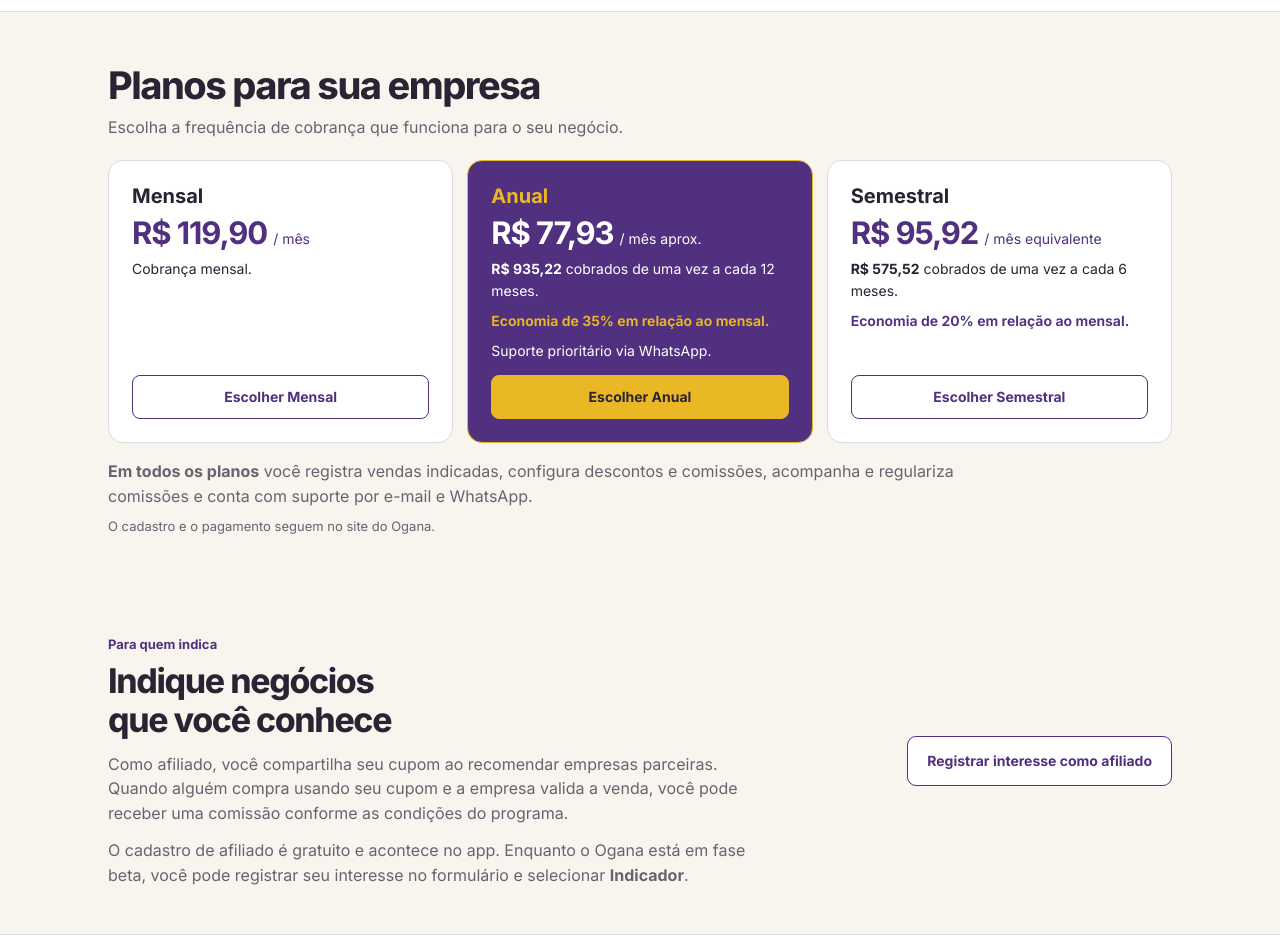
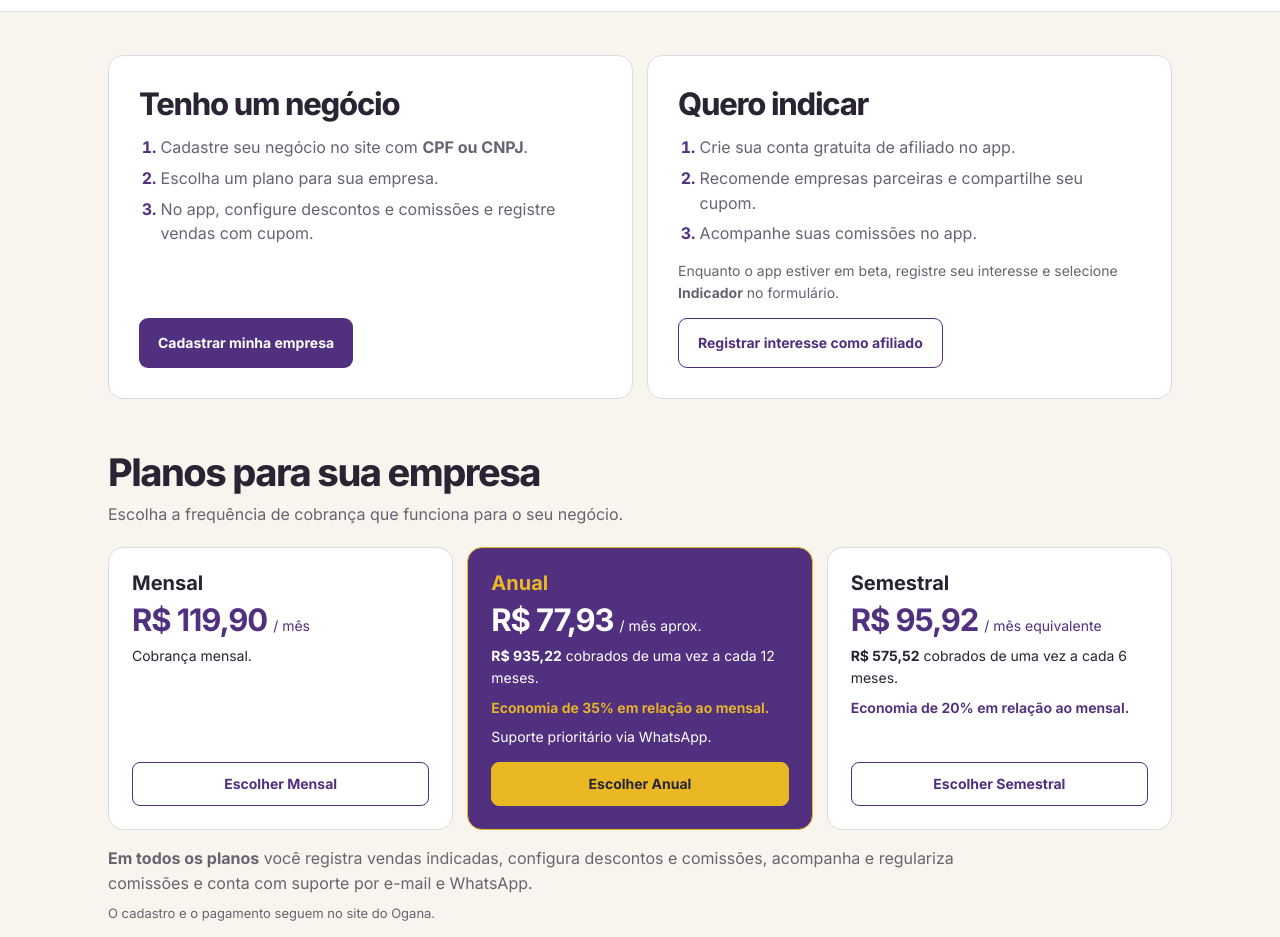
Before and after one commit to PietroNozella/ogana-lp, a plain HTML site: page index.html in a window 1280 px wide. Shown: the part 960-1897 px from the top of the page. Drawn offline with Linux system fonts and the light colour scheme.

Commit message:
Adiciona caminhos de empresa e afiliado na LP

```diff
--- a/index.html
+++ b/index.html
@@ -77,6 +77,28 @@
       </div>
     </section>
 
+    <div class="ogana-paths ogana-wrap">
+      <section class="ogana-path" aria-labelledby="negocio-titulo">
+        <h2 id="negocio-titulo">Tenho um negócio</h2>
+        <ol>
+          <li>Cadastre seu negócio no site com <strong>CPF ou CNPJ</strong>.</li>
+          <li>Escolha um plano para sua empresa.</li>
+          <li>No app, configure descontos e comissões e registre vendas com cupom.</li>
+        </ol>
+        <a class="ogana-action" href="https://ogana.com.br/cadastro">Cadastrar minha empresa</a>
+      </section>
+      <section class="ogana-path" id="para-quem-indica" aria-labelledby="indicacao-titulo">
+        <h2 id="indicacao-titulo">Quero indicar</h2>
+        <ol>
+          <li>Crie sua conta gratuita de afiliado no app.</li>
+          <li>Recomende empresas parceiras e compartilhe seu cupom.</li>
+          <li>Acompanhe suas comissões no app.</li>
+        </ol>
+        <p>Enquanto o app estiver em beta, registre seu interesse e selecione <strong>Indicador</strong> no formulário.</p>
+        <a class="ogana-secondary" href="https://docs.google.com/forms/d/e/1FAIpQLScXwIHNBgOpf6qeXKTEKD9-P3IqGOXftJYer5l5G3xL_6b_yQ/viewform">Registrar interesse como afiliado</a>
+      </section>
+    </div>
+
     <section class="ogana-plans ogana-wrap" id="planos" aria-labelledby="planos-titulo">
       <h2 id="planos-titulo">Planos para sua empresa</h2>
       <p class="ogana-plans-intro">Escolha a frequência de cobrança que funciona para o seu negócio.</p>
@@ -105,17 +127,6 @@
       </ul>
       <p class="ogana-plans-included"><strong>Em todos os planos</strong> você registra vendas indicadas, configura descontos e comissões, acompanha e regulariza comissões e conta com suporte por e-mail e WhatsApp.</p>
       <p class="ogana-plans-note">O cadastro e o pagamento seguem no site do Ogana.</p>
-    </section>
-
-    <!-- Posição prevista para a seção de logos e depoimentos. -->
-    <section class="ogana-referrers ogana-wrap" id="para-quem-indica" aria-labelledby="indicacao-titulo">
-      <div class="ogana-referrers-copy">
-        <p class="ogana-section-label">Para quem indica</p>
-        <h2 id="indicacao-titulo">Indique negócios que você conhece</h2>
-        <p>Como afiliado, você compartilha seu cupom ao recomendar empresas parceiras. Quando alguém compra usando seu cupom e a empresa valida a venda, você pode receber uma comissão conforme as condições do programa.</p>
-        <p>O cadastro de afiliado é gratuito e acontece no app. Enquanto o Ogana está em fase beta, você pode registrar seu interesse no formulário e selecionar <strong>Indicador</strong>.</p>
-      </div>
-      <a class="ogana-secondary" href="https://docs.google.com/forms/d/e/1FAIpQLScXwIHNBgOpf6qeXKTEKD9-P3IqGOXftJYer5l5G3xL_6b_yQ/viewform">Registrar interesse como afiliado</a>
     </section>
 
     <section class="ogana-faq">
--- a/styles.css
+++ b/styles.css
@@ -235,6 +235,45 @@
   font-size: 14px;
 }
 
+.ogana-paths {
+  display: grid;
+  grid-template-columns: repeat(2, minmax(0, 1fr));
+  gap: 14px;
+  padding-block-start: clamp(26px, 4cqi, 43px);
+}
+.ogana-path {
+  display: flex;
+  flex-direction: column;
+  align-items: flex-start;
+  gap: 14px;
+  padding: clamp(16px, 2.6cqi, 30px);
+  border: 1px solid var(--line);
+  border-radius: 15px;
+  background: var(--surface);
+}
+.ogana-path h2 {
+  font-size: clamp(23px, 3cqi, 31px);
+}
+.ogana-path ol {
+  padding-inline-start: 1.35em;
+  color: var(--quiet);
+}
+.ogana-path li + li {
+  margin-block-start: 6px;
+}
+.ogana-path li::marker {
+  color: var(--brand);
+  font-weight: 700;
+}
+.ogana-path p {
+  color: var(--quiet);
+  font-size: 14px;
+}
+.ogana-path > a {
+  margin-block-start: auto;
+  text-align: center;
+}
+
 .ogana-plans {
   padding-block: clamp(30px, 4.7cqi, 52px);
 }
@@ -323,39 +362,6 @@
   font-size: 13px;
 }
 
-.ogana-referrers {
-  display: flex;
-  flex-wrap: wrap;
-  justify-content: space-between;
-  align-items: center;
-  gap: 18px 22px;
-  padding-block: clamp(29px, 4.3cqi, 46px);
-}
-.ogana-referrers-copy {
-  flex: 1 1 32rem;
-  min-inline-size: 0;
-  max-inline-size: 65ch;
-}
-.ogana-section-label {
-  margin-block-end: 8px;
-  color: var(--brand);
-  font-size: 13px;
-  font-weight: 700;
-}
-.ogana-referrers h2 {
-  max-inline-size: 23ch;
-  margin-block-end: 12px;
-  font-size: clamp(24px, 3.1cqi, 34px);
-}
-.ogana-referrers h2 ~ p {
-  color: var(--quiet);
-}
-.ogana-referrers p + p {
-  margin-block-start: 12px;
-}
-.ogana-referrers .ogana-secondary {
-  text-align: center;
-}
 .ogana-faq {
   padding-block: var(--section-space);
   border-block-start: 1px solid var(--line);
@@ -384,6 +390,7 @@
 
 @container (max-width: 650px) {
   .ogana-hero,
+  .ogana-paths,
   .ogana-faq-inner {
     grid-template-columns: minmax(0, 1fr);
   }
@@ -410,7 +417,7 @@
     inline-size: 84px;
   }
   .ogana-hero .ogana-action,
-  .ogana-referrers .ogana-secondary {
+  .ogana-path > a {
     inline-size: 100%;
   }
   .ogana-header nav {
@@ -513,7 +520,8 @@
     column-gap: 5px;
   }
 
-  .ogana-referrers .ogana-secondary {
-    padding-inline: 14px;
+  .ogana-path .ogana-secondary {
+    padding-inline: 8px;
+    font-size: 13px;
   }
 }
```
Also changed, not shown: 1 other file.
